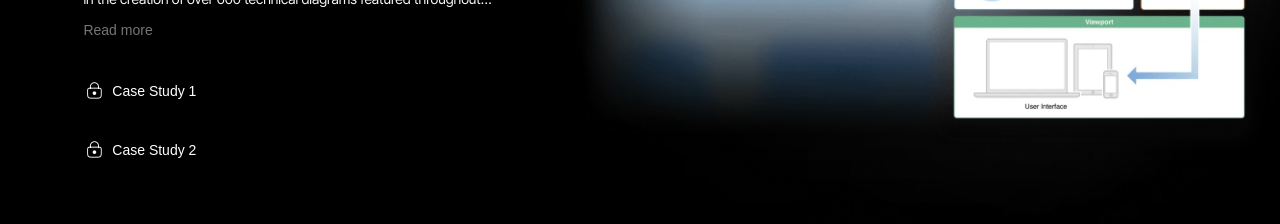
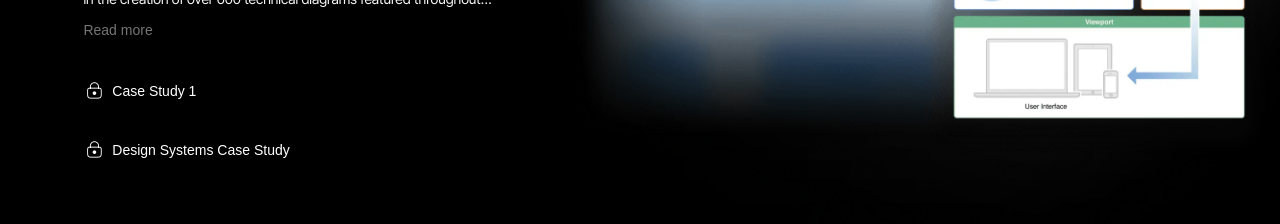
Before and after one commit to csfulk/portfolio, a React (Vite) app: page / in a window 1280 px wide. Shown: the part 2140-2364 px from the top of the page. Built offline with nearby package versions, Linux system fonts and the light colour scheme.

Commit message:
update to readme doc

```diff
--- a/src/components/sections/SectionTwo.jsx
+++ b/src/components/sections/SectionTwo.jsx
@@ -32,7 +32,7 @@ const SectionTwo = ({ handleCaseStudyClick }) => {
             }}
           />
           <Button
-            text="Case Study 2"
+            text="Design Systems Case Study"
             icon="icon-Lock_light"
             iconPosition="leading"
             variant="text"
```
Also changed, not shown: 1 other file (tests, documents, lock files or other folders).
